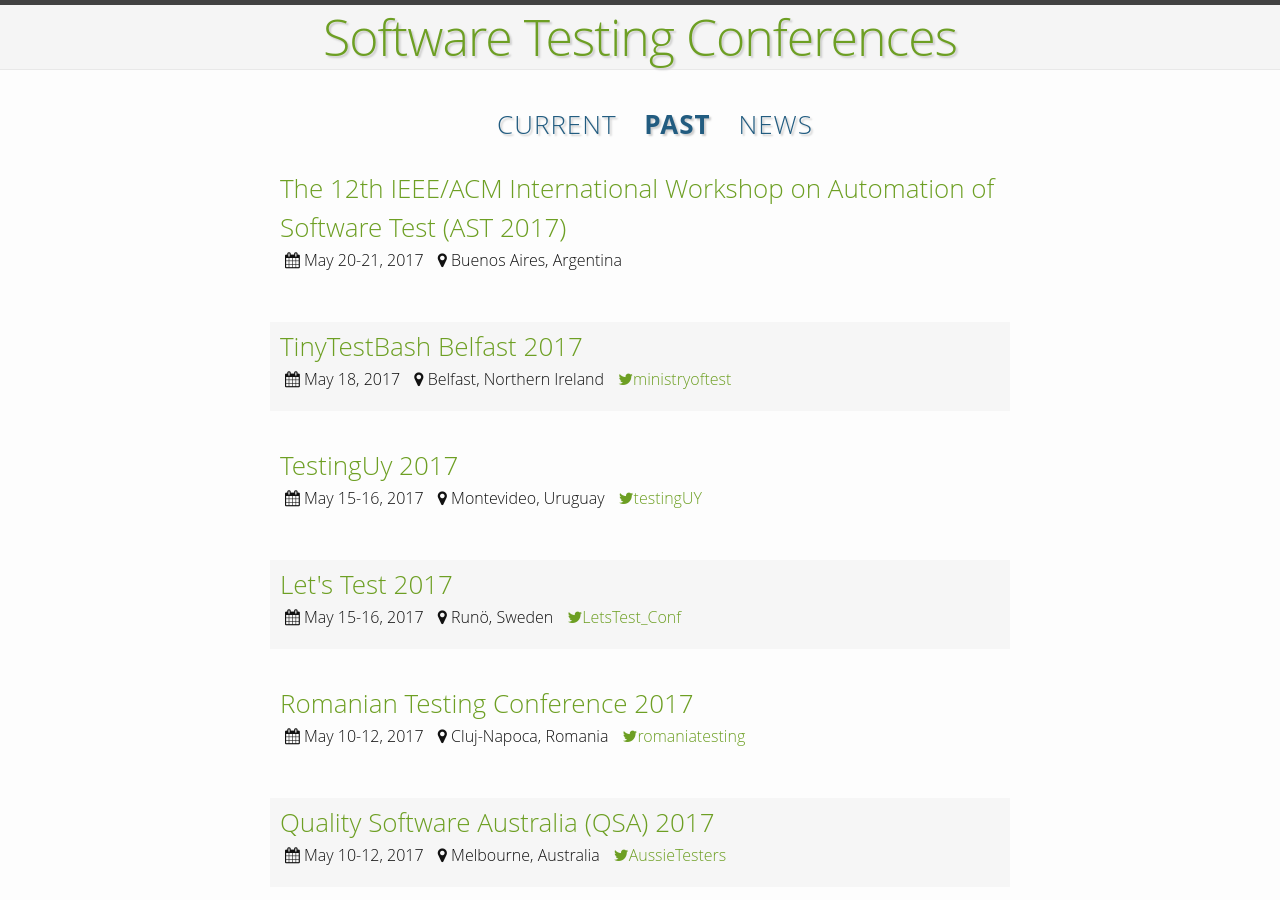
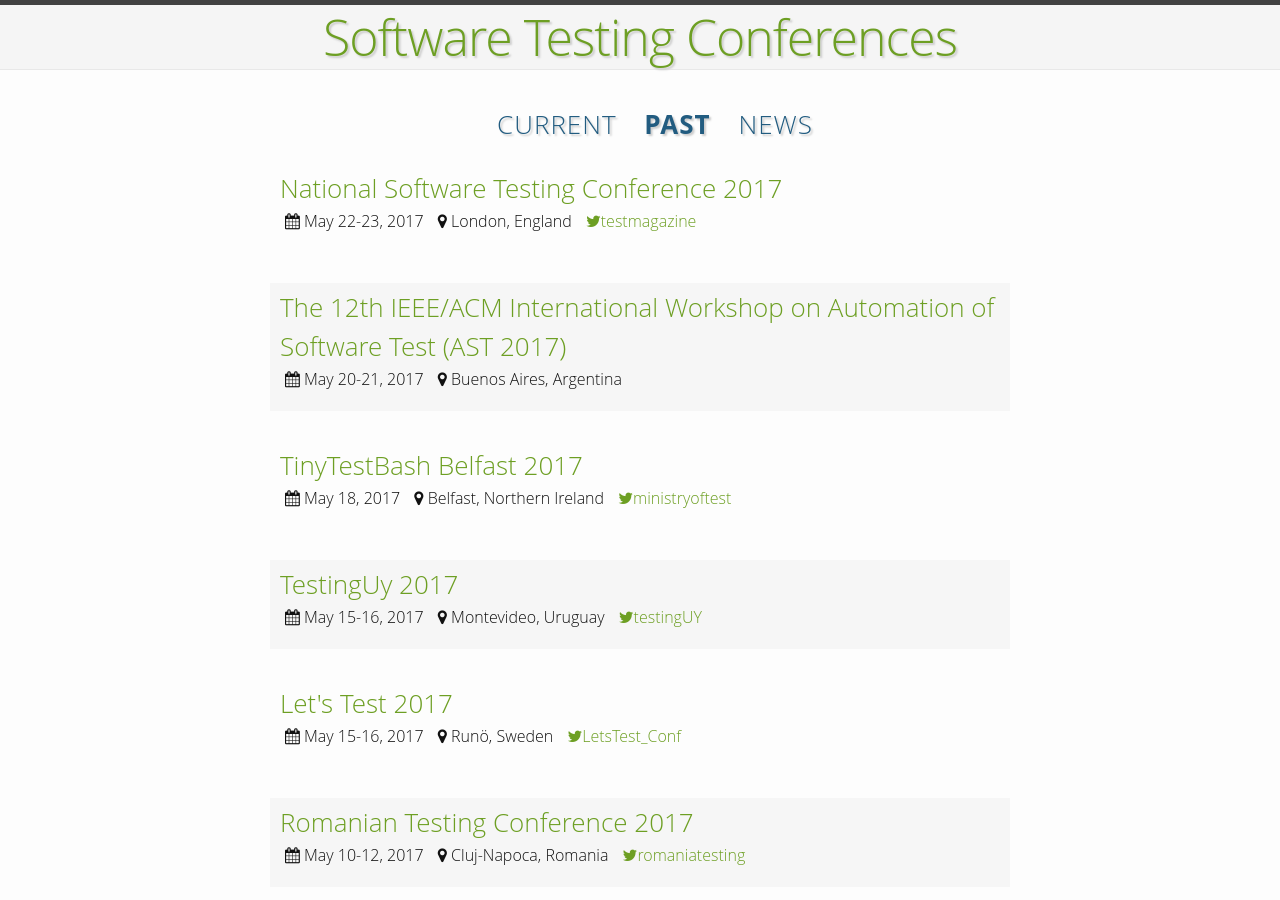
Before and after one commit to TestingConferences/testingconferences.github.io, a Jekyll site: the page built from past.html, in a window 1280 px wide and 900 px high. Built offline with Jekyll 4.4.1, drawn with Linux system fonts in a browser that asks for light colours.

Commit message:
Moved current to past

```diff
--- a/_data/past.yml
+++ b/_data/past.yml
@@ -1,3 +1,9 @@
+- name: National Software Testing Conference 2017
+  location: London, England
+  dates: "May 22-23, 2017"
+  url: http://www.softwaretestingconference.com/
+  twitter: testmagazine
+
 - name: The 12th IEEE/ACM International Workshop on Automation of Software Test (AST 2017)
   location: Buenos Aires, Argentina
   dates: "May 20-21, 2017"
```
